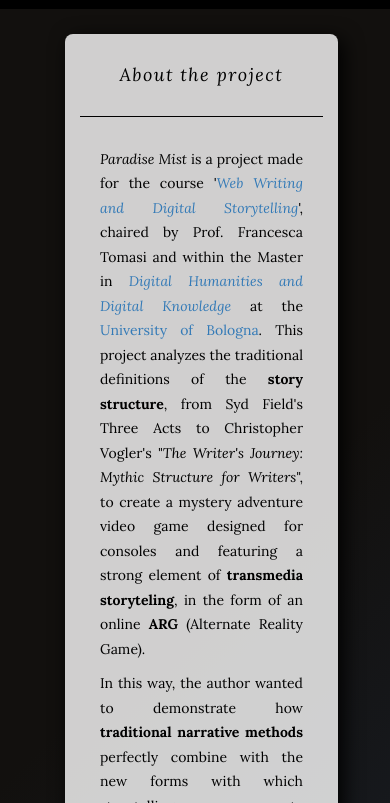
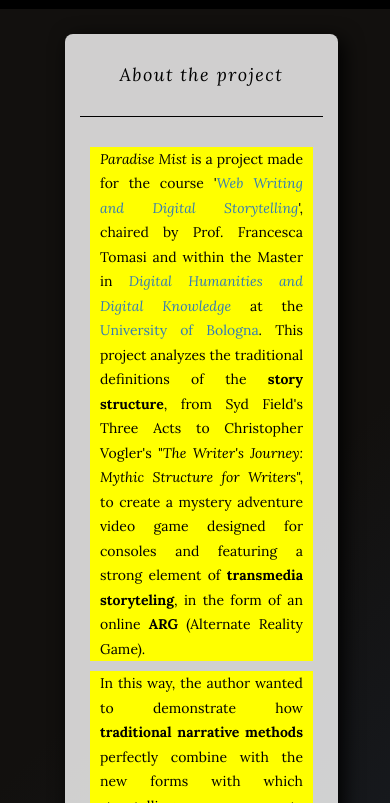
Before and after one commit to Chantallengua/ParadiseMist, a plain HTML site: page about.html in a window 390 px wide. Shown: the part 41-844 px from the top of the page. Drawn offline with nearby package versions, Linux system fonts and the light colour scheme.

Commit message:
Mobile version

```diff
--- a/csspm.css
+++ b/csspm.css
@@ -65,7 +65,7 @@ border-color: #12100e;
     .full-text { display: none; }
 
 	.title {font-size:18px; padding-top:8px; padding-bottom:8px;}
-	.text {font-size:14px; padding-left:10px; padding-right:10px;}
+	.text {font-size:14px; padding-left:10px; padding-right:10px; background:yellow;}
 	li {font-size: 14px; padding-right:10px;}
 
 }
```
